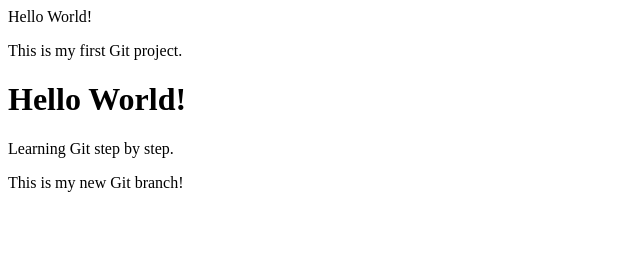
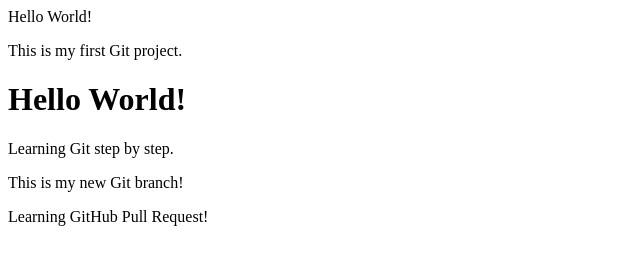
Before and after one commit to windavfx/my-git-project, a plain HTML site: page index.html in a window 1280 px wide. Shown: the whole page, without its empty margins (0-640 px from the left). Drawn offline with Linux system fonts and the light colour scheme.

Commit message:
Add pull request practice paragraphy

```diff
--- a/index.html
+++ b/index.html
@@ -3,3 +3,4 @@
 <h1>Hello World!</h1>
 <p>Learning Git step by step.</p>
 <p>This is my new Git branch!</p>
+<p>Learning GitHub Pull Request!</p>
```
